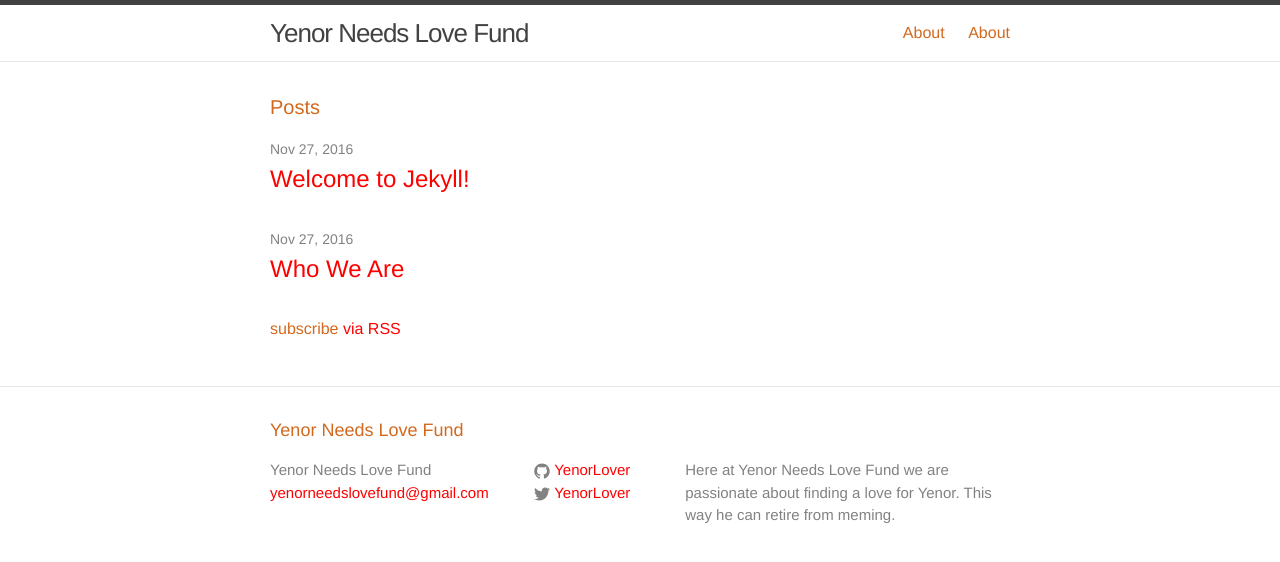
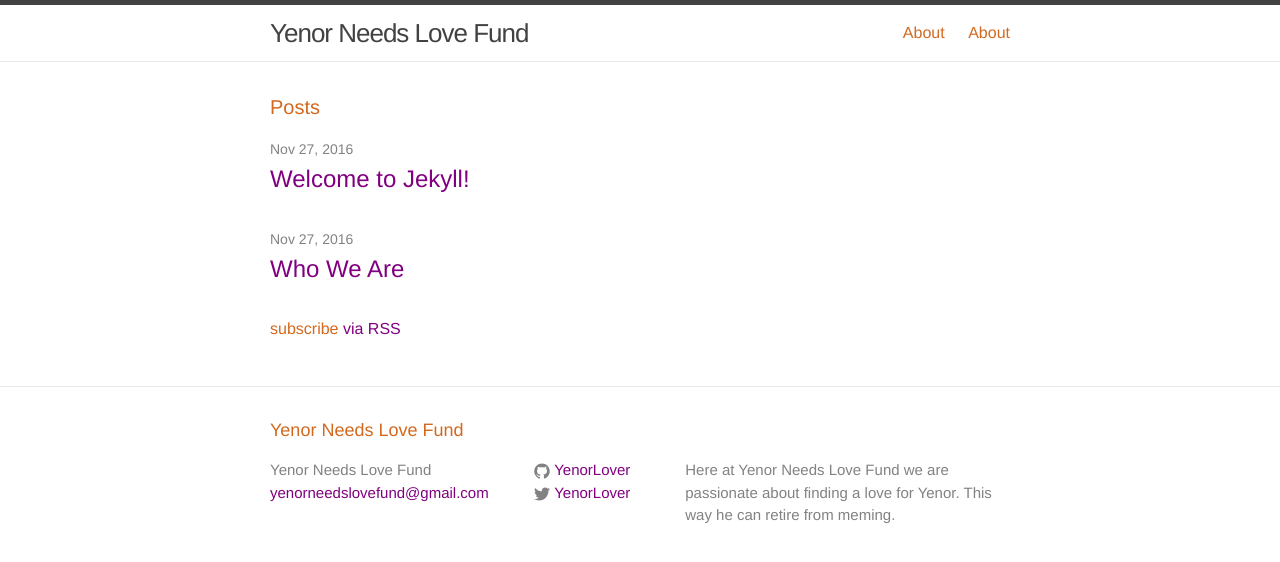
Before and after one commit to killbotryan/killbotryan.github.io, a Jekyll site: the page built from index.html, in a window 1280 px wide. Shown: the top 562 px of the page. Built offline with Jekyll 4.4.1, drawn with Linux system fonts in a browser that asks for light colours.

Commit message:
Update main.scss

```diff
--- a/css/main.scss
+++ b/css/main.scss
@@ -16,7 +16,7 @@ $spacing-unit:     30px;
 
 $text-color:       chocolate;
 $background-color: white;
-$brand-color:      red;
+$brand-color:      purple;
 
 $grey-color:       #828282;
 $grey-color-light: lighten($grey-color, 40%);
```
